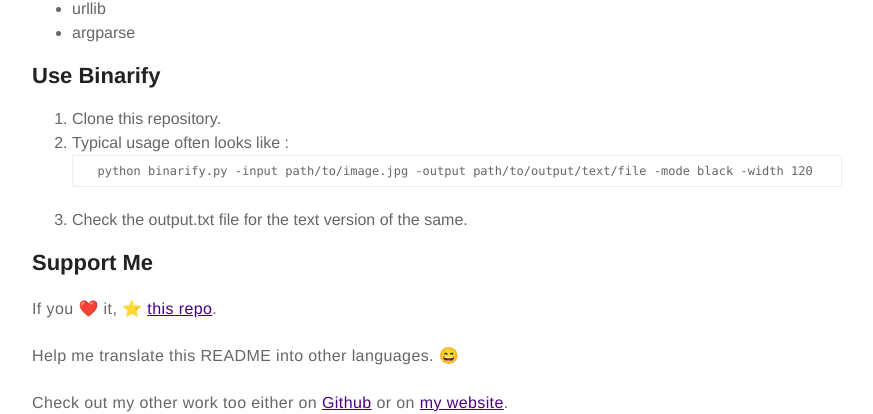
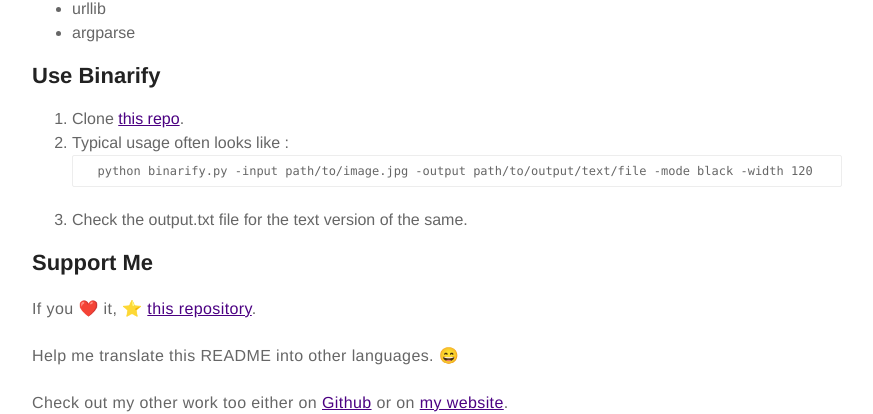
Before and after one commit to RohitMidha23/http-rohitmidha23.github.io, a Jekyll site: the page built from _posts/2019-01-19-Binarify.md, in a window 1280 px wide and 900 px high, scrolled down 3296 px. Shown: the part 150-564 px from the top of the window, without its empty margins (203-1076 px from the left). Built offline with Jekyll 4.4.1, drawn with Linux system fonts in a browser that asks for light colours; emoji names are drawn with the system emoji font; part of the change alters nothing that is shown.

Commit message:
Links added

````diff
--- a/_posts/2019-01-19-Binarify.md
+++ b/_posts/2019-01-19-Binarify.md
@@ -117,7 +117,7 @@ Make sure you have the following packages installed before usage:
 
 ## Use Binarify
 
-1. Clone this repository.
+1. Clone [this repo](https://github.com/RohitMidha23/Binarify).
 2. Typical usage often looks like :
 ```
   python binarify.py -input path/to/image.jpg -output path/to/output/text/file -mode black -width 120
@@ -126,7 +126,7 @@ Make sure you have the following packages installed before usage:
 
 ## Support Me
 
-If you :heart: it, :star: [this repo](https://github.com/RohitMidha23/Binarify).
+If you :heart: it, :star: [this repository](https://github.com/RohitMidha23/Binarify).
 
 Help me translate this README into other languages. :smile:
 
````
